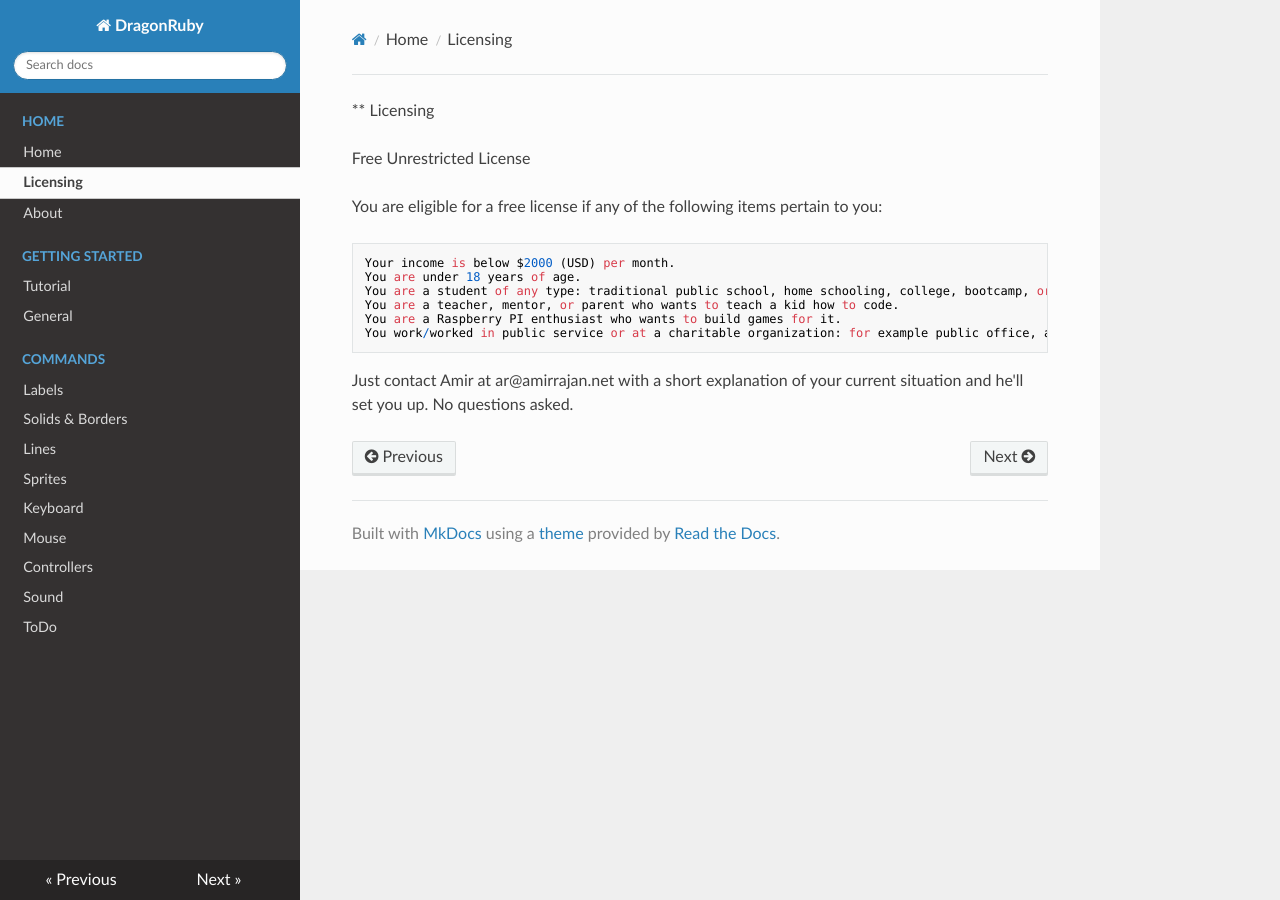
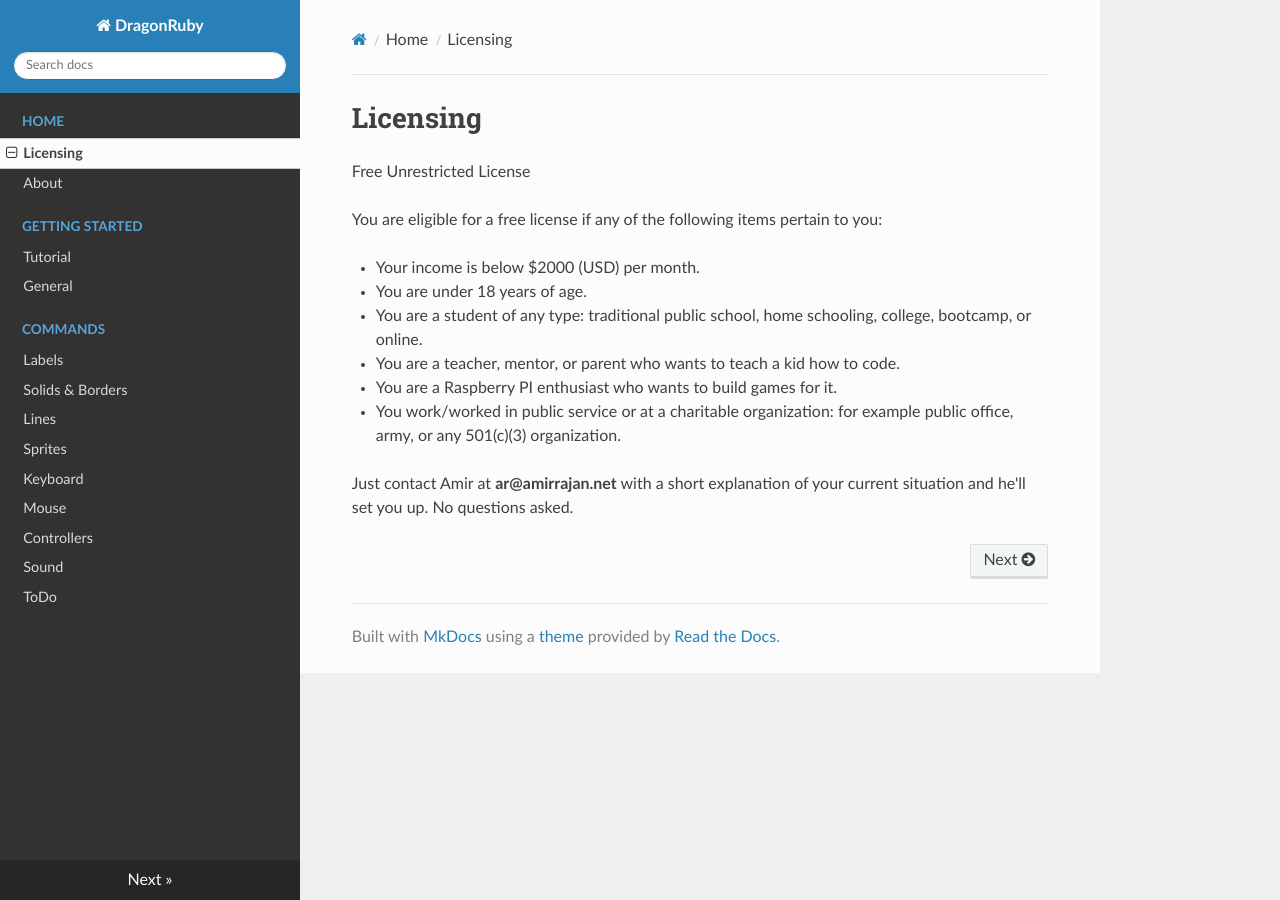
Before and after one commit to ZMonk91/DragonRuby-Docs, an MkDocs documentation site: the page built from docs/license.md, in a window 1280 px wide. Built offline with MkDocs 1.6.1, drawn with Linux system fonts in a browser that asks for light colours; nearby versions of some CDN libraries.

Commit message:
Updated beginning pages & images

```diff
--- a/docs/license.md
+++ b/docs/license.md
@@ -1,14 +1,14 @@
-** Licensing
+#Licensing
 
 Free Unrestricted License
 
 You are eligible for a free license if any of the following items pertain to you:
 
-    Your income is below $2000 (USD) per month.
-    You are under 18 years of age.
-    You are a student of any type: traditional public school, home schooling, college, bootcamp, or online.
-    You are a teacher, mentor, or parent who wants to teach a kid how to code.
-    You are a Raspberry PI enthusiast who wants to build games for it.
-    You work/worked in public service or at a charitable organization: for example public office, army, or any 501(c)(3) organization.
+- Your income is below $2000 (USD) per month.
+- You are under 18 years of age.
+- You are a student of any type: traditional public school, home schooling, college, bootcamp, or online.
+- You are a teacher, mentor, or parent who wants to teach a kid how to code.
+- You are a Raspberry PI enthusiast who wants to build games for it.
+- You work/worked in public service or at a charitable organization: for example public office, army, or any 501(c)(3) organization.
 
-Just contact Amir at ar@amirrajan.net with a short explanation of your current situation and he'll set you up. No questions asked.
+Just contact Amir at **ar@amirrajan.net** with a short explanation of your current situation and he'll set you up. No questions asked.
--- a/mkdocs.yml
+++ b/mkdocs.yml
@@ -1,7 +1,7 @@
 site_name: DragonRuby
 nav:
   - 'Home':
-    - Home: index.md
+    # - Home: index.md
     - Licensing: license.md
     - About: about.md
   - 'Getting Started':
```
Also changed, not shown: docs/about.md (+20 -1 lines), docs/index.md (+22 -2 lines).
